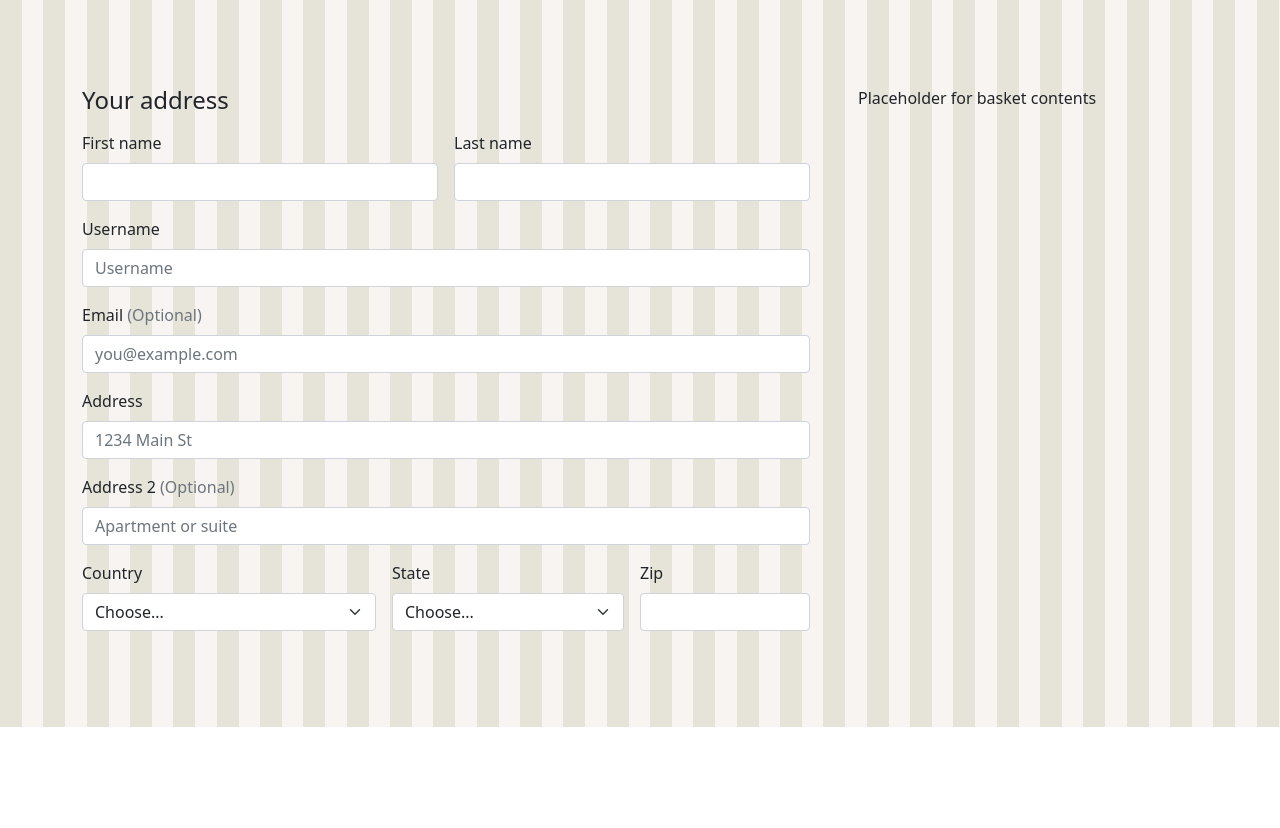
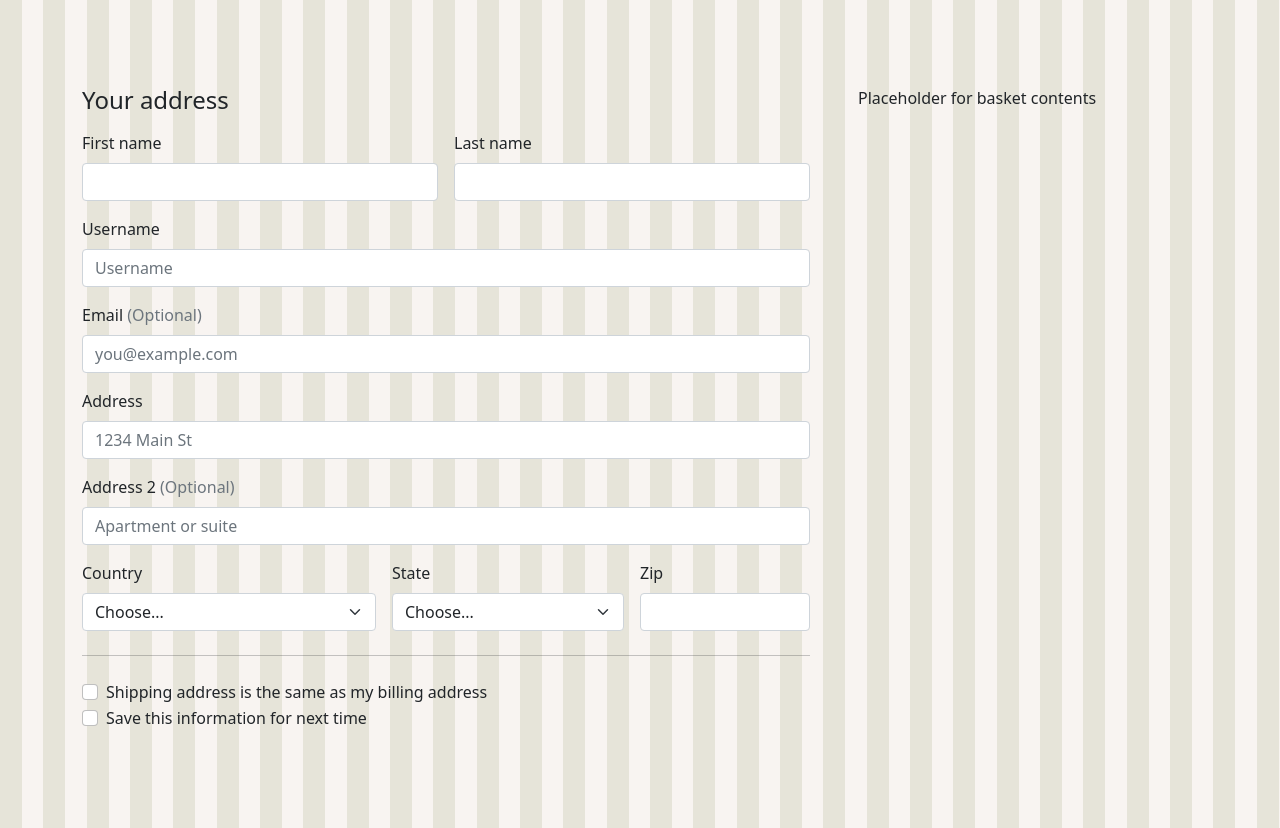
Before and after one commit to maniacz/PluralSight-Bootstrap-5-Fundamentals, a plain HTML site: page order.html in a window 1280 px wide. Shown: the part 205-1033 px from the top of the page. Before the commit the page ends 932 px from the top, so only its background shows below. Drawn offline with nearby package versions, Linux system fonts and the light colour scheme.

Commit message:
Add Shipping info checkboxes in a new row

```diff
--- a/order.html
+++ b/order.html
@@ -132,6 +132,20 @@
                       <input type="text" class="form-control" id="zip" placeholder="" >
                     </div>
                   </div>
+
+                  <hr class="my-4">
+
+                  <div class="form-check">
+                    <input type="checkbox" class="form-check-input" id="same-address">
+                    <label class="form-check-label" for="same-address">Shipping address is the same as my
+                      billing
+                      address</label>
+                  </div>
+
+                  <div class="form-check">
+                    <input type="checkbox" class="form-check-input" id="save-info">
+                    <label class="form-check-label" for="save-info">Save this information for next time</label>
+                  </div>
                 </form>
               </div>
             </div>
```
